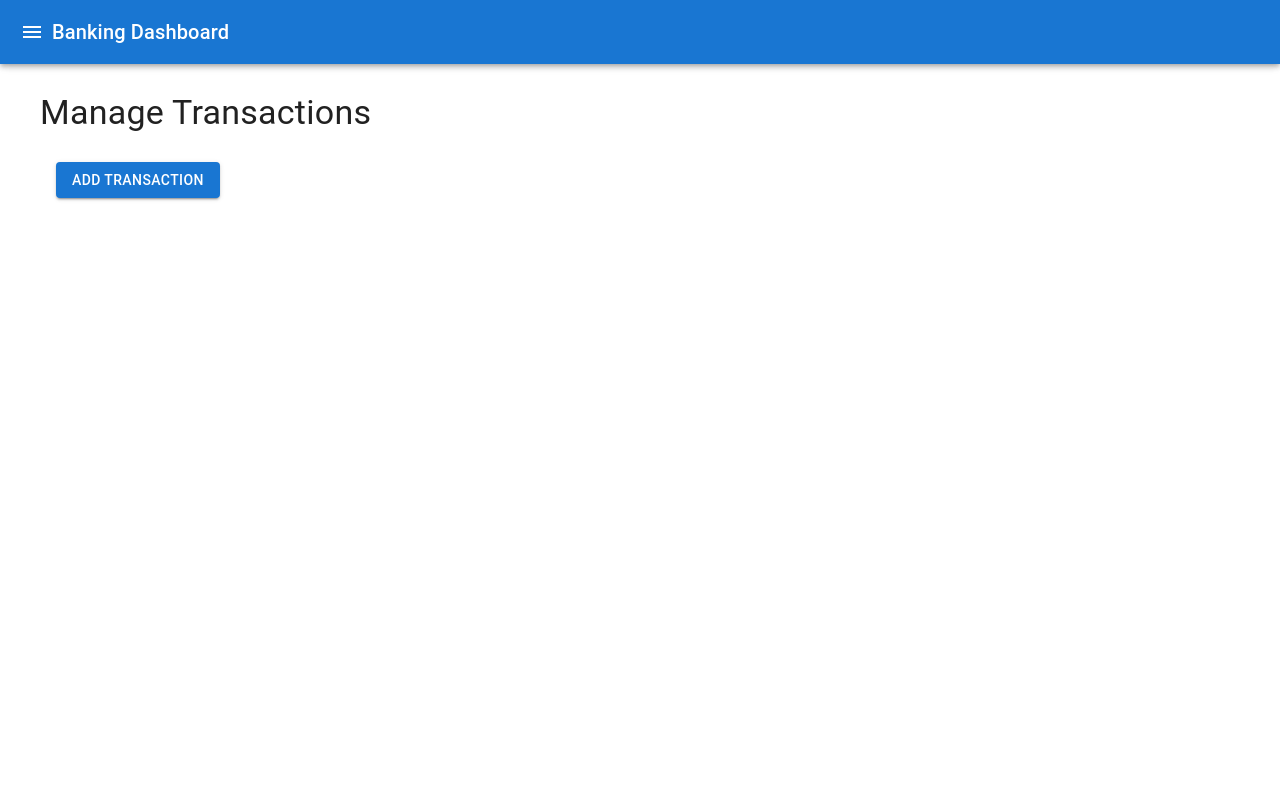
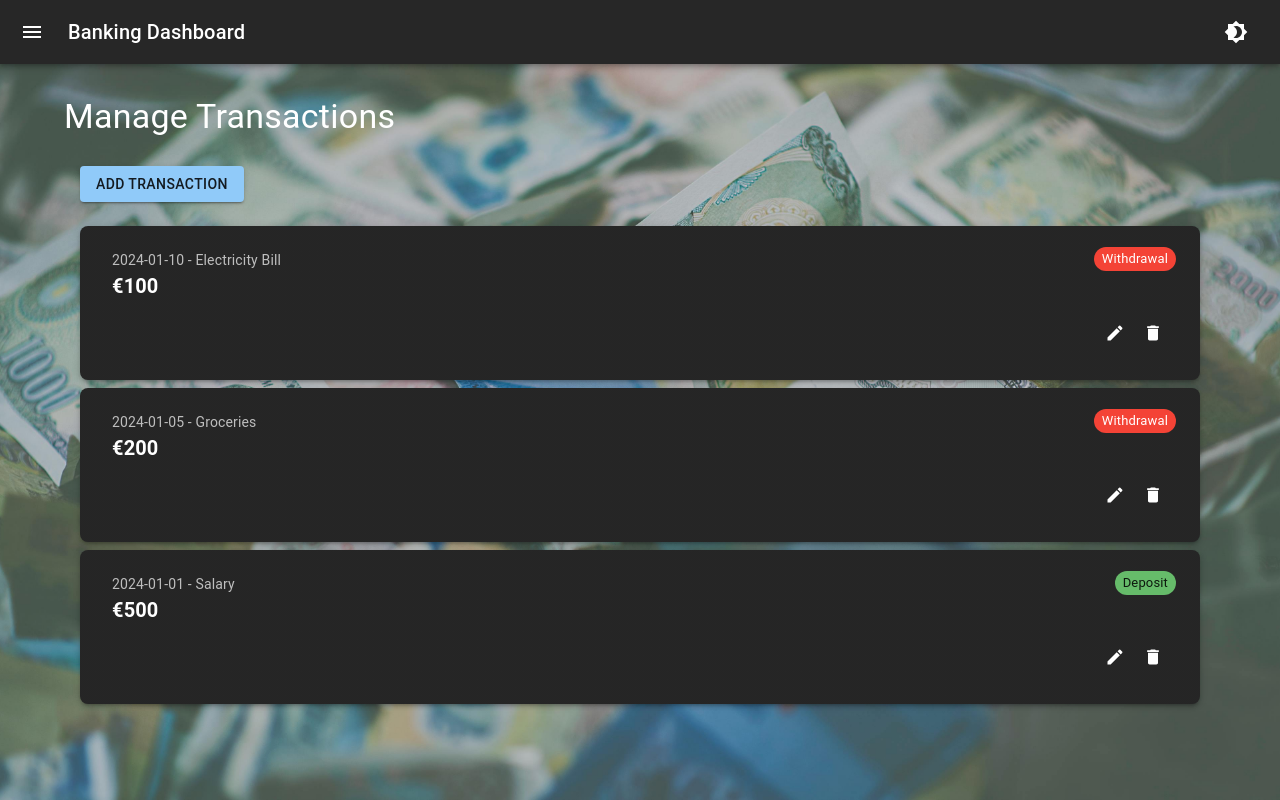
Before and after one commit to amirzaghari/banking-dashboard, a React (Create React App) app: page /transactions in a window 1280 px wide. Built offline with nearby package versions, Linux system fonts and the light colour scheme.

Commit message:
Dark mode and light mode toggle added

```diff
--- a/src/components/AccountOverview.tsx
+++ b/src/components/AccountOverview.tsx
@@ -14,7 +14,7 @@ const AccountOverview = () => {
         .reduce((sum: number, t: Transaction) => sum + t.amount, 0);
 
     return (
-        <Box>
+        <Box sx={{mt: 5}}>
             <Box display="flex" flexDirection="column" gap={1}>
                 <Chip label={`Balance: €${balance.toFixed(2)}`} color="primary" />
                 <Chip label={`Total Income: €${totalIncome.toFixed(2)}`} color="success" />
--- a/src/components/Layout.tsx
+++ b/src/components/Layout.tsx
@@ -1,11 +1,12 @@
-import { Container, CssBaseline, IconButton, Box } from "@mui/material";
+import { Container, CssBaseline, IconButton, Toolbar, AppBar, Typography, Box } from "@mui/material";
 import { createTheme, ThemeProvider } from "@mui/material/styles";
 import { useMemo, useState } from "react";
-import { Brightness4, Brightness7 } from "@mui/icons-material";
+import { Brightness4, Brightness7, Menu as MenuIcon } from "@mui/icons-material";
 import Navigation from "./Navigation";
 
 const Layout = ({ children }: { children: React.ReactNode }) => {
-    const [mode, setMode] = useState<"light" | "dark">("light");
+    const [mode, setMode] = useState<"light" | "dark">("dark");
+    const [drawerOpen, setDrawerOpen] = useState(false);
 
     const theme = useMemo(
         () =>
@@ -16,21 +17,51 @@ const Layout = ({ children }: { children: React.ReactNode }) => {
     );
 
     const toggleTheme = () => {
-        setMode((prev) => (prev === "light" ? "dark" : "light"));
+        setMode((prev) => (prev === "dark" ? "light" : "dark"));
     };
 
     return (
         <ThemeProvider theme={theme}>
             <CssBaseline />
-            <Container maxWidth="xl">
-                <Box display="flex" justifyContent="flex-end" mt={2}>
+
+            {/* Single AppBar for Navbar & Theme Toggle */}
+            <AppBar position="fixed">
+                <Toolbar>
+                    {/* Menu Button for Sidebar */}
+                    <IconButton edge="start" color="inherit" onClick={() => setDrawerOpen(true)} sx={{ mr: 2 }}>
+                        <MenuIcon />
+                    </IconButton>
+
+                    <Typography variant="h6" sx={{ flexGrow: 1 }}>
+                        Banking Dashboard
+                    </Typography>
+
+                    {/* Theme Toggle Button (Now correctly switching icons) */}
                     <IconButton onClick={toggleTheme} color="inherit">
-                        {theme.palette.mode === "dark" ? <Brightness7 /> : <Brightness4 />}
+                        {mode === "dark" ? <Brightness4 /> : <Brightness7 />}
                     </IconButton>
-                </Box>
-                <Navigation />
-                <div style={{ marginTop: "20px" }}>{children}</div>
-            </Container>
+                </Toolbar>
+            </AppBar>
+
+            {/* Navigation Sidebar */}
+            <Navigation open={drawerOpen} onClose={() => setDrawerOpen(false)} />
+
+            {/* Main Content Wrapper with Background Image */}
+            <Box
+                sx={{
+                    backgroundImage: "url('/bg.jpeg')",
+                    backgroundSize: "cover",
+                    backgroundPosition: "center",
+                    backgroundRepeat: "no-repeat",
+                    minHeight: "100vh",
+                    display: "flex",
+                    flexDirection: "column",
+                }}
+            >
+                <Container maxWidth="xl" sx={{ mt: 5 }}>
+                    {children}
+                </Container>
+            </Box>
         </ThemeProvider>
     );
 };
--- a/src/components/Navigation.tsx
+++ b/src/components/Navigation.tsx
@@ -1,43 +1,30 @@
-import { useState } from "react";
-import { Drawer, List, ListItem, ListItemButton, ListItemIcon, ListItemText, AppBar, Toolbar, IconButton, Typography } from "@mui/material";
-import MenuIcon from '@mui/icons-material/Menu';
-import DashboardIcon from '@mui/icons-material/Dashboard';
-import ReceiptIcon from '@mui/icons-material/Receipt';
+import { Drawer, List, ListItem, ListItemButton, ListItemIcon, ListItemText } from "@mui/material";
+import DashboardIcon from "@mui/icons-material/Dashboard";
+import ReceiptIcon from "@mui/icons-material/Receipt";
 import { Link } from "react-router-dom";
 
-const Navigation = () => {
-    const [open, setOpen] = useState(false);
-
+const Navigation = ({ open, onClose }: { open: boolean; onClose: () => void }) => {
     return (
-        <>
-            {/* Top Navbar */}
-            <AppBar position="fixed">
-                <Toolbar>
-                    <IconButton edge="start" color="inherit" onClick={() => setOpen(true)}>
-                        <MenuIcon />
-                    </IconButton>
-                    <Typography variant="h6">Banking Dashboard</Typography>
-                </Toolbar>
-            </AppBar>
-
-            {/* Sidebar Drawer */}
-            <Drawer open={open} onClose={() => setOpen(false)}>
+        <Drawer open={open} onClose={onClose}>
             <List sx={{ width: 250 }}>
                 <ListItem disablePadding>
-                        <ListItemButton component={Link} to="/" onClick={() => setOpen(false)}>
-                            <ListItemIcon><DashboardIcon /></ListItemIcon>
+                    <ListItemButton component={Link} to="/" onClick={onClose}>
+                        <ListItemIcon>
+                            <DashboardIcon />
+                        </ListItemIcon>
                         <ListItemText primary="Dashboard" />
                     </ListItemButton>
                 </ListItem>
                 <ListItem disablePadding>
-                        <ListItemButton component={Link} to="/transactions" onClick={() => setOpen(false)}>
-                            <ListItemIcon><ReceiptIcon /></ListItemIcon>
+                    <ListItemButton component={Link} to="/transactions" onClick={onClose}>
+                        <ListItemIcon>
+                            <ReceiptIcon />
+                        </ListItemIcon>
                         <ListItemText primary="Transactions" />
                     </ListItemButton>
                 </ListItem>
             </List>
         </Drawer>
-        </>
     );
 };
 
--- a/src/components/TransactionList.tsx
+++ b/src/components/TransactionList.tsx
@@ -81,29 +81,35 @@ const TransactionList: React.FC<TransactionListProps> = ({ editable }) => {
             )}
             <List>
                 {transactions
-                    .sort(
-                        (a: Transaction, b: Transaction) =>
-                            new Date(b.date).getTime() - new Date(a.date).getTime()
-                    )
-                    .map((transaction: Transaction) => (
-                        <Card key={transaction.id} elevation={4} sx={{ mb: 2, borderRadius: 2 }}>
+                    .sort((a, b) => new Date(b.date).getTime() - new Date(a.date).getTime())
+                    .map((transaction) => (
+                        <Card key={transaction.id} elevation={3} sx={{ mb: 1, borderRadius: 2, py: 1, px: 2 }}>
                             <CardHeader
-                                title={`${transaction.date} - ${transaction.description}`}
-                                subheader={`€${transaction.amount}`}
+                                title={
+                                    <Typography variant="body2" color="textSecondary">
+                                        {transaction.date} - {transaction.description}
+                                    </Typography>
+                                }
+                                subheader={
+                                    <Typography variant="h6" fontWeight="bold">
+                                        €{transaction.amount}
+                                    </Typography>
+                                }
                                 action={
                                     <Chip
                                         label={transaction.type}
                                         color={transaction.type === 'Deposit' ? 'success' : 'error'}
+                                        size="small"
                                     />
                                 }
                             />
                             {editable && (
-                                <CardContent sx={{ display: 'flex', justifyContent: 'flex-end', gap: 1 }}>
-                                    <IconButton onClick={() => handleEditOpen(transaction)}>
-                                        <EditIcon />
+                                <CardContent sx={{ display: 'flex', justifyContent: 'flex-end', gap: 1, pt: 0 }}>
+                                    <IconButton size="small" onClick={() => handleEditOpen(transaction)}>
+                                        <EditIcon fontSize="small" />
                                     </IconButton>
-                                    <IconButton onClick={() => handleDeleteOpen(transaction)}>
-                                        <DeleteIcon />
+                                    <IconButton size="small" onClick={() => handleDeleteOpen(transaction)}>
+                                        <DeleteIcon fontSize="small" />
                                     </IconButton>
                                 </CardContent>
                             )}
@@ -117,12 +123,8 @@ const TransactionList: React.FC<TransactionListProps> = ({ editable }) => {
                     <TransactionForm addTransaction={handleAddSubmit} hideSubmitButton={true} />
                 </DialogContent>
                 <DialogActions>
-                    <Button onClick={handleAddClose} color="primary">
-                        Cancel
-                    </Button>
-                    <Button type="submit" form="transactionForm" color="primary">
-                        Save
-                    </Button>
+                    <Button onClick={handleAddClose} color="primary">Cancel</Button>
+                    <Button type="submit" form="transactionForm" color="primary">Save</Button>
                 </DialogActions>
             </Dialog>
 
@@ -138,29 +140,19 @@ const TransactionList: React.FC<TransactionListProps> = ({ editable }) => {
                     )}
                 </DialogContent>
                 <DialogActions>
-                    <Button onClick={handleEditClose} color="primary">
-                        Cancel
-                    </Button>
-                    <Button type="submit" form="transactionForm" color="primary">
-                        Save
-                    </Button>
+                    <Button onClick={handleEditClose} color="primary">Cancel</Button>
+                    <Button type="submit" form="transactionForm" color="primary">Save</Button>
                 </DialogActions>
             </Dialog>
 
             <Dialog open={openDeleteDialog} onClose={handleDeleteClose}>
                 <DialogTitle>Confirm Deletion</DialogTitle>
                 <DialogContent>
-                    <Typography>
-                        Are you sure you want to delete this transaction?
-                    </Typography>
+                    <Typography>Are you sure you want to delete this transaction?</Typography>
                 </DialogContent>
                 <DialogActions>
-                    <Button onClick={handleDeleteClose} color="primary">
-                        Cancel
-                    </Button>
-                    <Button onClick={handleDeleteConfirm} color="secondary">
-                        Delete
-                    </Button>
+                    <Button onClick={handleDeleteClose} color="primary">Cancel</Button>
+                    <Button onClick={handleDeleteConfirm} color="secondary">Delete</Button>
                 </DialogActions>
             </Dialog>
         </Box>
--- a/src/pages/DashboardPage.tsx
+++ b/src/pages/DashboardPage.tsx
@@ -1,5 +1,5 @@
 import React, { useState } from 'react';
-import { Box, Card, CardContent, CardHeader, IconButton, Collapse, Button, Typography } from "@mui/material";
+import { Box, Card, CardContent, CardHeader, IconButton, Collapse, Button, Typography, Toolbar } from "@mui/material";
 import { ExpandLess, ExpandMore } from "@mui/icons-material";
 import { useTheme } from "@mui/material/styles";
 import { Link } from 'react-router-dom';
@@ -16,7 +16,9 @@ const DashboardPage = () => {
     const toggleTransactionHistory = () => setTransactionHistoryOpen(!transactionHistoryOpen);
 
     return (
-        <div style={{ margin: theme.spacing(2) }}>
+        <div style={{ margin: theme.spacing(1) }}>
+            <Toolbar />
+
             <Box display="flex" flexWrap="wrap" gap={3} justifyContent="space-between">
                 <Box flex={1}>
                     <Card elevation={3}>
@@ -42,7 +44,7 @@ const DashboardPage = () => {
                             title={
                                 <Box display="flex" alignItems="center" justifyContent="space-between" width="100%">
                                     <Typography variant="h6">Transaction History</Typography>
-                                    <Button component={Link} to="/transactions" variant="text">
+                                    <Button component={Link} to="/transactions" sx={{ textTransform: "none" }}>
                                         Manage transactions
                                     </Button>
                                 </Box>
--- a/src/pages/TransactionPage.tsx
+++ b/src/pages/TransactionPage.tsx
@@ -1,15 +1,17 @@
 import React from 'react';
-import { Typography, Box } from '@mui/material';
+import {Typography, Box, Container} from '@mui/material';
 import TransactionList from '../components/TransactionList';
 
 const TransactionPage = () => {
     return (
-        <Box sx={{ padding: 2 }}>
-            <Typography variant="h4" gutterBottom>
-                Manage Transactions
-            </Typography>
-            <TransactionList editable={true} />
-        </Box>
+        <Container maxWidth="xl" sx={{mt: 5}}>
+            <Box sx={{padding: 2}}>
+                <Typography variant="h4" gutterBottom>
+                    Manage Transactions
+                </Typography>
+                <TransactionList editable={true}/>
+            </Box>
+        </Container>
     );
 };
 
--- a/src/store/transactionStore.ts
+++ b/src/store/transactionStore.ts
@@ -18,6 +18,17 @@ type TransactionStore = {
     updateTransaction: (id: string, updatedTransaction: Transaction) => void;
 };
 
+const defaultTransactions: Transaction[] = [
+    { id: "1", date: "2024-01-01", amount: 500, description: "Salary", type: "Deposit" },
+    { id: "2", date: "2024-01-05", amount: 200, description: "Groceries", type: "Withdrawal" },
+    { id: "3", date: "2024-01-10", amount: 100, description: "Electricity Bill", type: "Withdrawal" },
+];
+
+const getInitialTransactions = (): Transaction[] => {
+    const storedTransactions = JSON.parse(localStorage.getItem("transactions") || "null");
+    return storedTransactions && storedTransactions.length > 0 ? storedTransactions : defaultTransactions;
+};
+
 const calculateBalance = (transactions: Transaction[]): number =>
     transactions.reduce((sum, t) => (t.type === "Deposit" ? sum + t.amount : sum - t.amount), 0);
 
@@ -26,9 +37,18 @@ const saveToLocalStorage = (transactions: Transaction[], balance: number) => {
     localStorage.setItem("balance", JSON.stringify(balance));
 };
 
-const useTransactionStore = create<TransactionStore>((set, get) => ({
-    transactions: JSON.parse(localStorage.getItem("transactions") || "[]"),
-    balance: JSON.parse(localStorage.getItem("balance") || "0"),
+const useTransactionStore = create<TransactionStore>((set, get) => {
+    const initialTransactions = getInitialTransactions();
+    const initialBalance = calculateBalance(initialTransactions);
+
+    // Save default transactions to localStorage if they weren't there
+    if (!localStorage.getItem("transactions")) {
+        saveToLocalStorage(initialTransactions, initialBalance);
+    }
+
+    return {
+        transactions: initialTransactions,
+        balance: initialBalance,
         history: [],
 
         addTransaction: (transaction) => {
@@ -72,6 +92,7 @@ const useTransactionStore = create<TransactionStore>((set, get) => ({
             saveToLocalStorage(updatedTransactions, newBalance);
             set({ transactions: updatedTransactions, balance: newBalance });
         },
-}));
+    };
+});
 
 export default useTransactionStore;
```
Also changed, not shown: public/bg.jpeg (added). Lines whose indentation alone changed are shown as unchanged.
